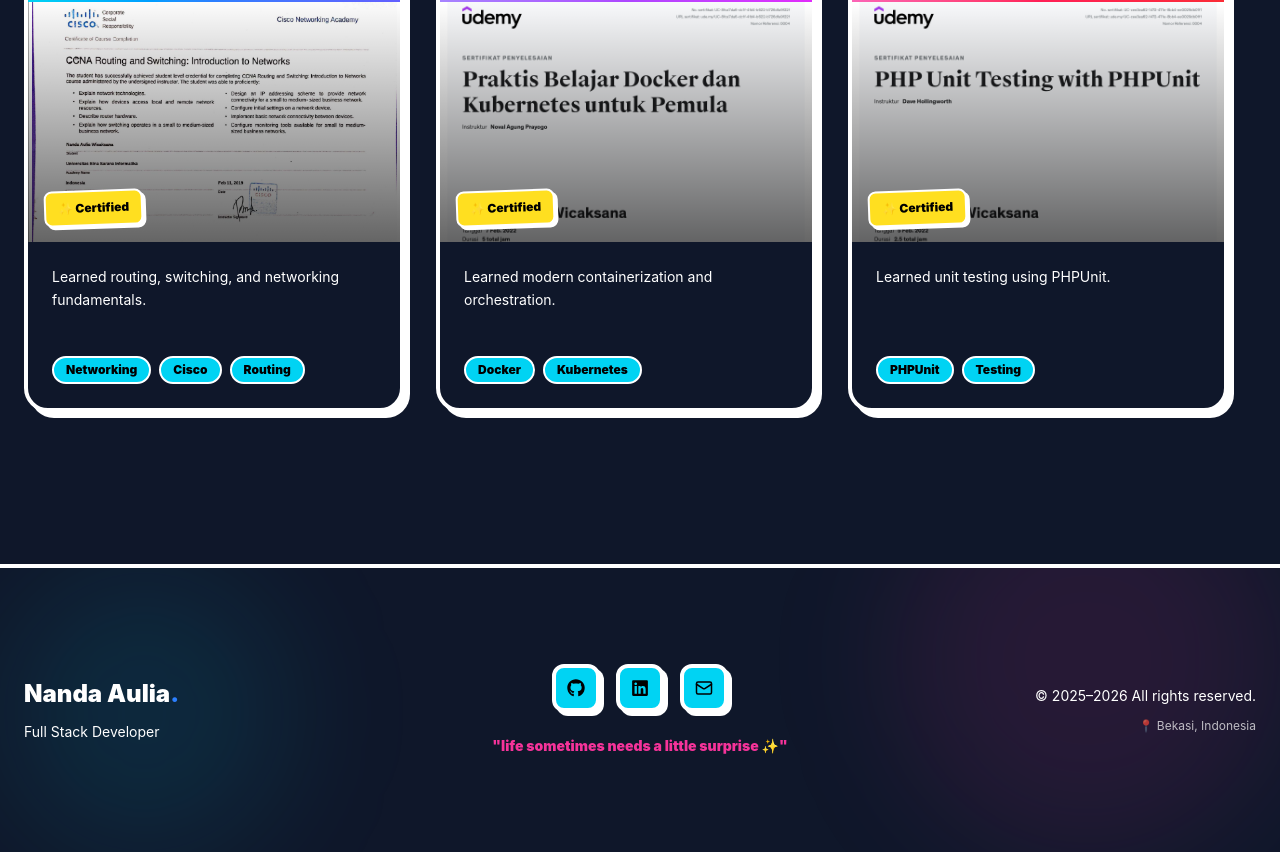
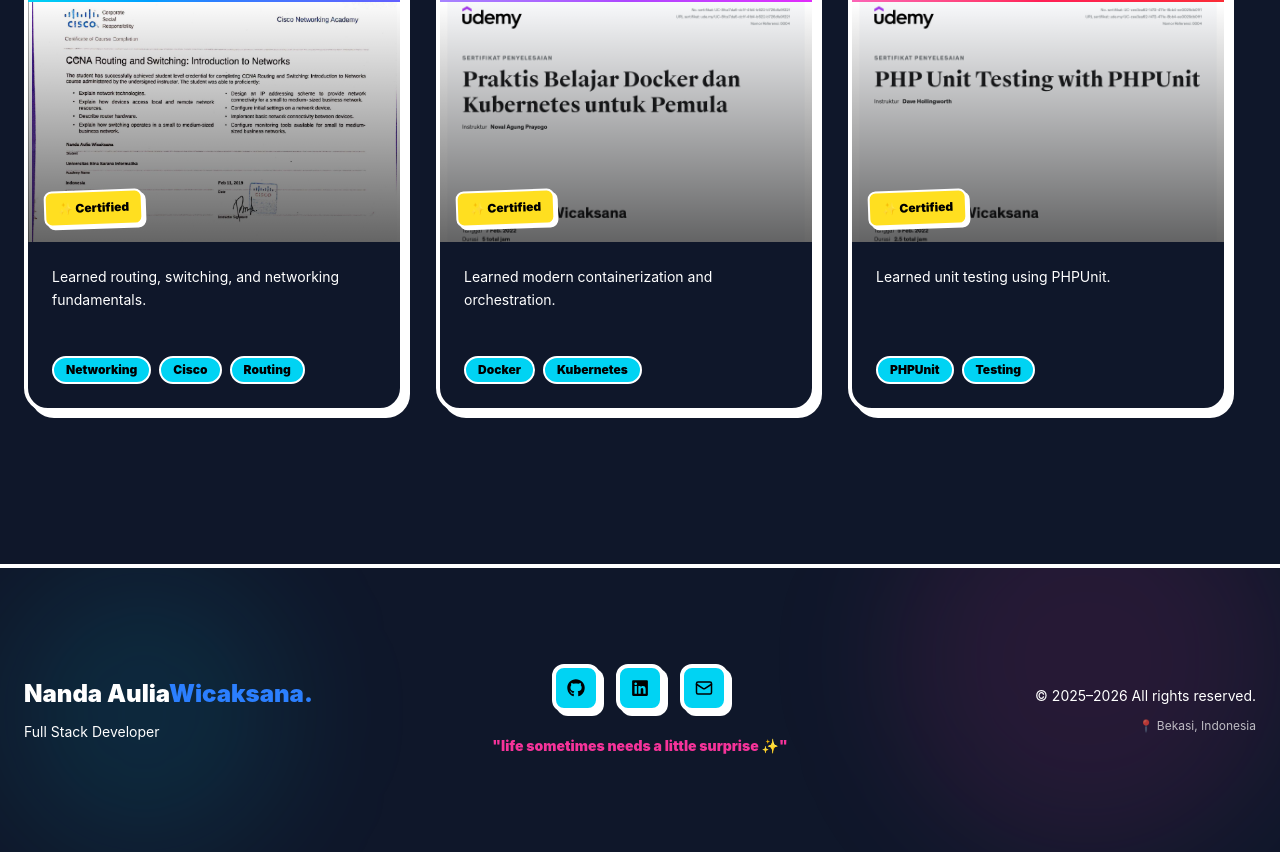
Before and after one commit to nandawicaksana/portfolio, a Next.js app: page / in a window 1280 px wide. Shown: the part 3883-4735 px from the top of the page. Built offline with nearby package versions, Linux system fonts and the light colour scheme.

Commit message:
ganti footer

```diff
--- a/app/components/Footer.tsx
+++ b/app/components/Footer.tsx
@@ -138,7 +138,7 @@ export default function Footer({
             dark:text-cyan-400
             ">
 
-              .
+              Wicaksana.
 
             </span>
 
```
